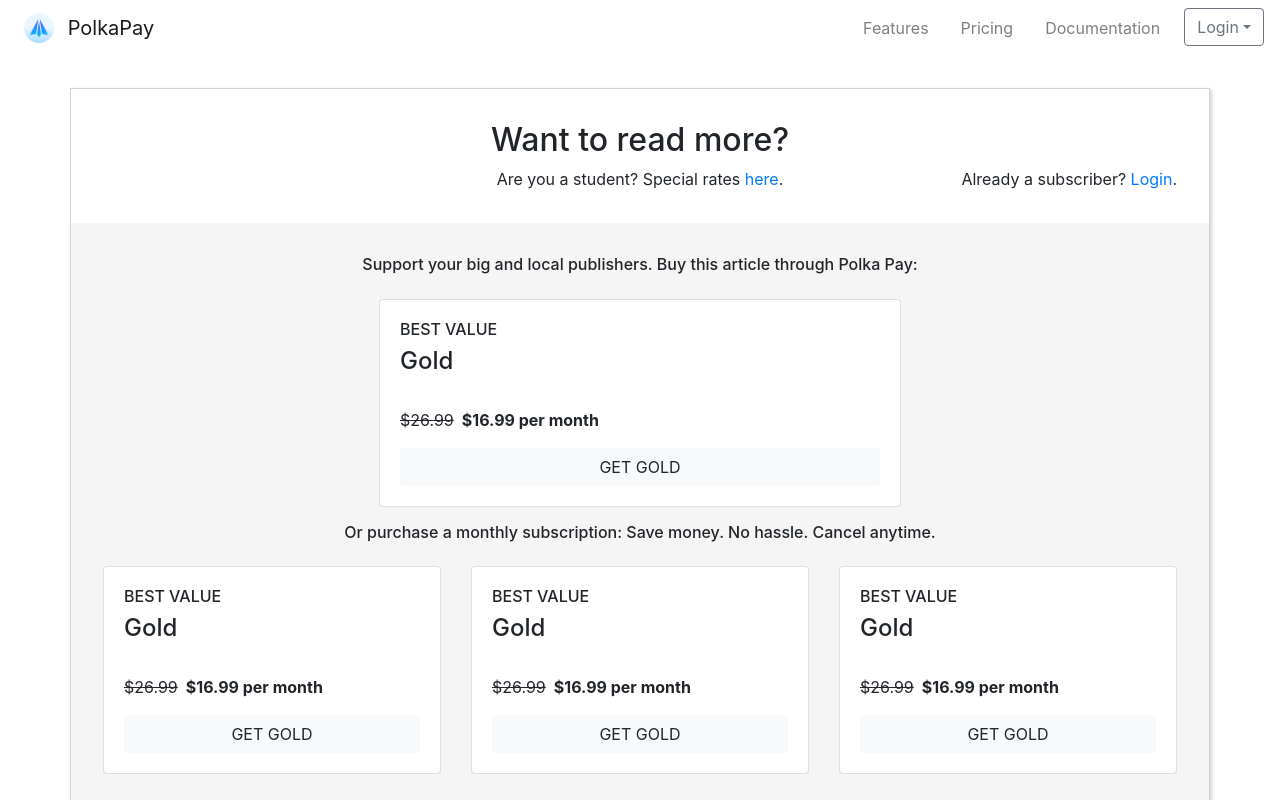
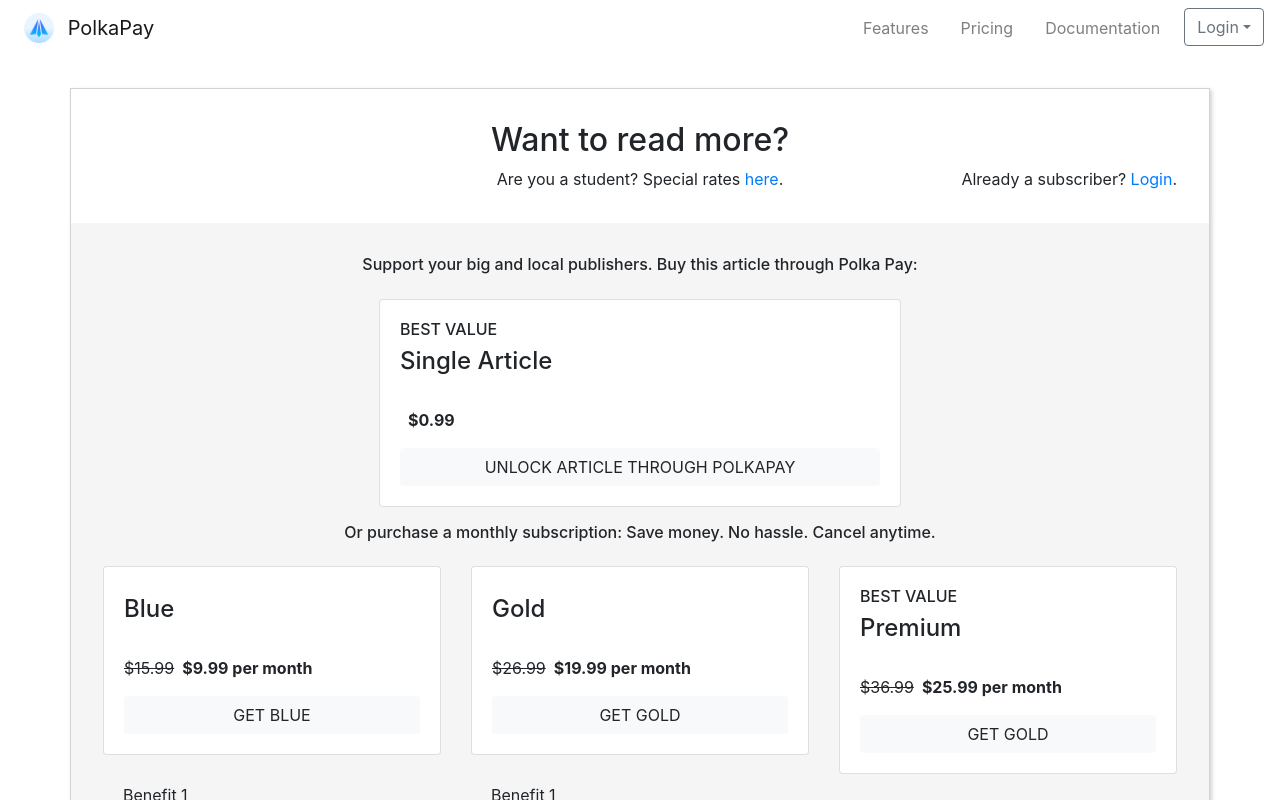
Before and after one commit to rachelim21/PolkaPay, a React (Create React App) app in the folder polkapay/: page /paywall in a window 1280 px wide. Shown: the top 800 px of the page. Built offline with nearby package versions, Linux system fonts and the light colour scheme.

Commit message:
edit paywall views and routing

```diff
--- a/polkapay/src/App.js
+++ b/polkapay/src/App.js
@@ -46,7 +46,7 @@ function App() {
           <Navbar.Collapse id="basic-navbar-nav">
               <Nav className="ml-auto">
                   <Nav.Link href="/features">Features</Nav.Link>
-                  <Nav.Link href="/pricing">Pricing</Nav.Link>
+                  <Nav.Link href="/Paywall">Pricing</Nav.Link>
                   <Nav.Link href="https://github.com/rachelim21/PolkaPay">Documentation</Nav.Link>
                   <Dropdown title="Login" id="basic-nav-dropdown" alignRight>
                       <Dropdown.Toggle variant="outline-secondary" id="dropdown-basic">
--- a/polkapay/src/components/PriceCard.js
+++ b/polkapay/src/components/PriceCard.js
@@ -17,7 +17,9 @@ function PriceCard(props) {
                     <p><span className="original-price">{props.original}</span>
                     <span className="actual-price">{props.actual}</span></p>
                 </Card.Text>
-                <Button variant="light" block>{props.button}</Button>
+                <Button variant="light" href="https://www.nytimes.com/2021/04/03/health/coronavirus-variants-vaccines.html?action=click&module=Top%20Stories&pgtype=Homepage" block>{props.button}</Button>
+
+
             </Card.Body>
         </Card>
     );
--- a/polkapay/src/views/Paywall.js
+++ b/polkapay/src/views/Paywall.js
@@ -25,11 +25,12 @@ const Paywall = () => {
       </Container>
       <Container className="paywall-content text-center">
           <h6>Support your big and local publishers. Buy this article through Polka Pay:</h6>
-          <Row className="justify-content-md-center"><Col xs lg="6"><PriceCard heading="Best Value" title="Gold" original="$26.99" actual="$16.99 per month" button="Get Gold" color=""></PriceCard></Col></Row>
+          <Row className="justify-content-md-center"><Col xs lg="6"><PriceCard heading="Best Value" title="Single Article"  actual="$0.99" button="Unlock Article through PolkaPay" color=""></PriceCard></Col></Row>
+
           <h6>Or purchase a monthly subscription: Save money. No hassle. Cancel anytime.</h6>
         <Row>
           <Col>
-            <PriceCard heading="Best Value" title="Gold" original="$26.99" actual="$16.99 per month" button="Get Gold" color=""></PriceCard>
+            <PriceCard heading=" " title="Blue" original="$15.99" actual="$9.99 per month" button="Get Blue" color=""></PriceCard>
             <ListGroup variant="flush" className="text-left">
               <ListGroup.Item>Benefit 1</ListGroup.Item>
               <ListGroup.Item>Benefit 2</ListGroup.Item>
@@ -38,7 +39,7 @@ const Paywall = () => {
             </ListGroup>
           </Col>
           <Col>
-            <PriceCard heading="Best Value" title="Gold" original="$26.99" actual="$16.99 per month" button="Get Gold" color=""></PriceCard>
+            <PriceCard heading="" title="Gold" original="$26.99" actual="$19.99 per month" button="Get Gold" color=""></PriceCard>
             <ListGroup variant="flush" className="text-left">
               <ListGroup.Item>Benefit 1</ListGroup.Item>
               <ListGroup.Item>Benefit 2</ListGroup.Item>
@@ -49,7 +50,7 @@ const Paywall = () => {
             </ListGroup>
           </Col>
           <Col>
-            <PriceCard heading="Best Value" title="Gold" original="$26.99" actual="$16.99 per month" button="Get Gold" color=""></PriceCard>
+            <PriceCard heading="Best Value " title="Premium" original="$36.99" actual="$25.99 per month" button="Get Gold" color=""></PriceCard>
             <ListGroup variant="flush" className="text-left">
               <ListGroup.Item>Benefit 1</ListGroup.Item>
               <ListGroup.Item>Benefit 2</ListGroup.Item>
```
Also changed, not shown: 1 other file (tests, documents, lock files or other folders).
